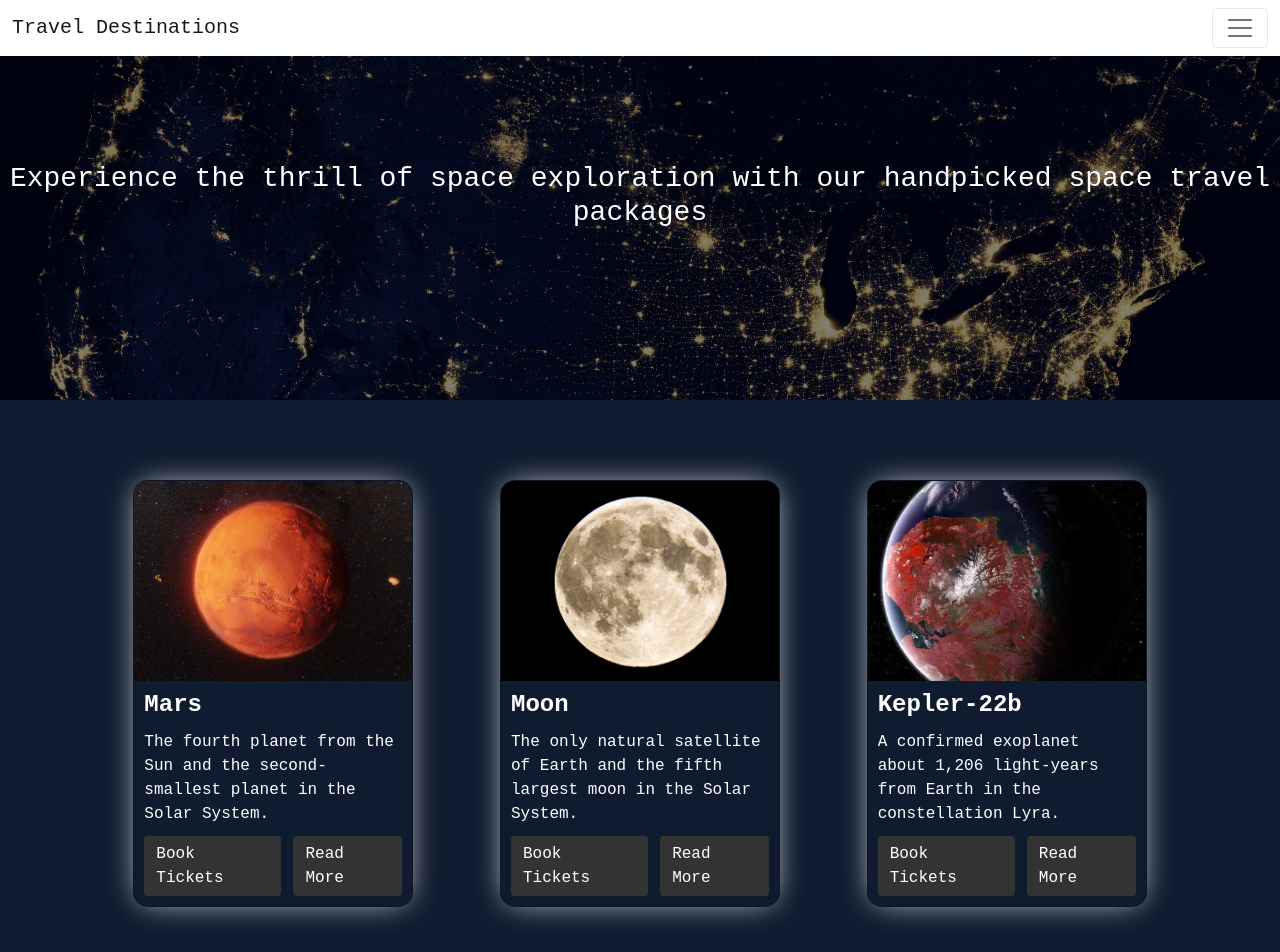
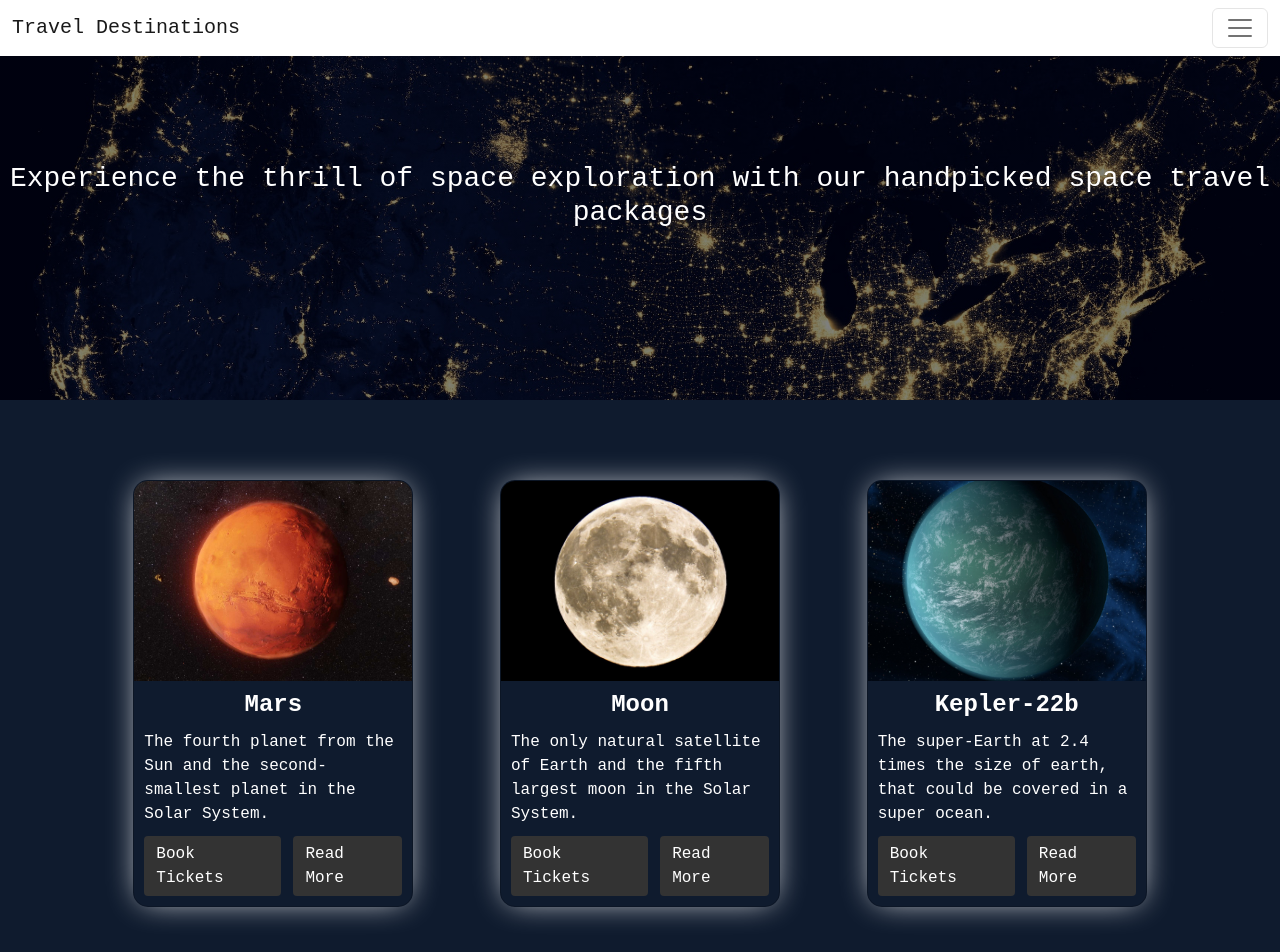
Before and after one commit to TheProgrammer1000/VueAgilt, a Vue app in the folder vue-project/: page /landing in a window 1280 px wide. Shown: the top 952 px of the page. Built offline with nearby package versions, Linux system fonts and the light colour scheme.

Commit message:
Made several changes to planet cards

```diff
--- a/vue-project/src/components/PlanetCards.vue
+++ b/vue-project/src/components/PlanetCards.vue
@@ -50,8 +50,8 @@ export default defineComponent({
         {
           title: "Kepler-22b",
           description:
-            "A confirmed exoplanet about 1,206 light-years from Earth in the constellation Lyra.",
-          imageUrl: "src/assets/PlanetPictures/Kepler-442b.jpeg",
+            "The super-Earth at 2.4 times the size of earth, that could be covered in a super ocean.",
+          imageUrl: "src/assets/PlanetPictures/Kepler-442b_2.jpeg",
           buttonLink1: "KeplerPage",
           buttonText1: "Read More",
           buttonLink2: "https://www.example.com/kepler-442b-tickets",
@@ -107,6 +107,7 @@ export default defineComponent({
   margin: 0;
   font-size: 24px;
   font-weight: bold;
+  text-align: center;
 }
 
 .card-text {
```
Also changed, not shown: vue-project/src/assets/PlanetPictures/Kepler-442b.jpeg (deleted), vue-project/src/assets/PlanetPictures/Kepler-442b_2.jpeg (added).
